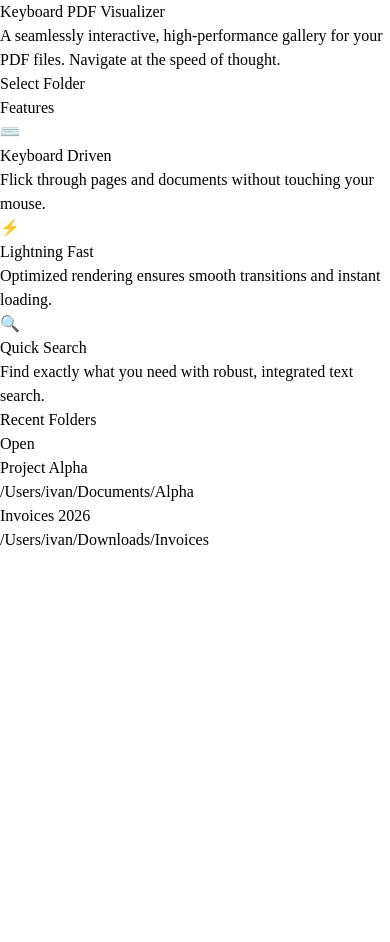
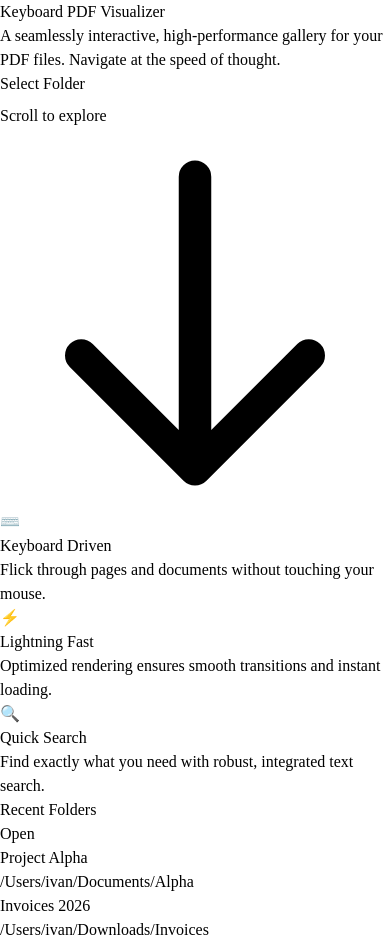
Before and after one commit to ivanmacieldxz/keyboard-pdf-visualizer, a React (Vite) app in the folder src/renderer/: page / in a window 390 px wide. Before the commit the page ends 844 px from the top, so only its background shows below. Built offline with nearby package versions, Linux system fonts and the light colour scheme.

Commit message:
fix: adjust hero full screen, vertical features, and scroll indicators

```diff
--- a/src/renderer/src/App.jsx
+++ b/src/renderer/src/App.jsx
@@ -24,22 +24,26 @@ function App() {
 
   return (
     <>
-      <div className="bg-orb w-[400px] h-[400px] bg-teal-accent -top-24 -left-24"></div>
-      <div className="bg-orb w-[500px] h-[500px] bg-blue-accent -bottom-36 -right-36 [animation-delay:-5s]"></div>
+      {/* Background Orbs */}
+      <div className="bg-orb w-[400px] h-[400px] bg-teal-accent -top-24 -left-24 fixed"></div>
+      <div className="bg-orb w-[500px] h-[500px] bg-blue-accent -bottom-36 -right-36 [animation-delay:-5s] fixed"></div>
 
-      <div className="relative z-10 min-h-screen flex flex-col items-center justify-center p-6 sm:p-12">
-        <h1 className="text-4xl sm:text-5xl md:text-6xl font-extrabold mb-4 text-center tracking-tight">
+      <div className="relative z-10 flex flex-col items-center">
+
+        {/* Hero Section - Full Screen */}
+        <div className="h-screen w-full flex flex-col items-center justify-center p-6 sm:p-12 relative">
+          <h1 className="text-5xl sm:text-6xl md:text-7xl font-extrabold mb-6 text-center tracking-tight">
             Keyboard <span className="text-gradient">PDF Visualizer</span>
           </h1>
 
-        <p className="text-lg sm:text-xl text-slate-400 mb-12 text-center font-light max-w-2xl">
+          <p className="text-xl sm:text-2xl text-slate-400 mb-12 text-center font-light max-w-2xl">
             A seamlessly interactive, high-performance gallery for your PDF files.
             Navigate at the speed of thought.
           </p>
 
           {/* Main CTA Button */}
           <motion.button
-          className="bg-gradient-to-br from-teal-accent to-blue-accent text-white font-semibold py-3 px-6 rounded-lg shadow-[0_4px_15px_rgba(45,212,191,0.3)] hover:shadow-[0_8px_25px_rgba(45,212,191,0.5)] flex items-center justify-center gap-2 overflow-hidden"
+            className="bg-gradient-to-br from-teal-accent to-blue-accent text-white font-semibold text-lg py-4 px-8 rounded-xl shadow-[0_4px_15px_rgba(45,212,191,0.3)] hover:shadow-[0_8px_25px_rgba(45,212,191,0.5)] flex items-center justify-center gap-3 overflow-hidden"
             onClick={handleSelectFolder}
             onHoverStart={() => setIsHovered(true)}
             onHoverEnd={() => setIsHovered(false)}
@@ -62,36 +66,55 @@ function App() {
             </AnimatePresence>
           </motion.button>
 
-        <div className="w-full max-w-4xl mt-16 grid grid-cols-1 md:grid-cols-2 gap-12">
-          {/* Features Vertical List */}
-          <div className="flex flex-col gap-6">
-            <h2 className="text-2xl font-bold text-white mb-2">Features</h2>
-
-            <div className="glass-panel p-5 transition-transform hover:-translate-y-1 hover:bg-slate-800/60">
-              <div className="text-3xl mb-2 text-gradient inline-block">⌨️</div>
-              <h3 className="text-lg font-semibold mb-1">Keyboard Driven</h3>
-              <p className="text-sm text-slate-400 leading-relaxed">Flick through pages and documents without touching your mouse.</p>
+          {/* Scroll Visual Cue */}
+          <motion.div
+            className="absolute bottom-12 text-slate-400 flex flex-col items-center"
+            animate={{ y: [0, 10, 0] }}
+            transition={{ repeat: Infinity, duration: 1.5, ease: "easeInOut" }}
+          >
+            <span className="text-sm font-medium mb-2 opacity-60">Scroll to explore</span>
+            <svg className="w-6 h-6 opacity-60" fill="none" stroke="currentColor" viewBox="0 0 24 24">
+              <path strokeLinecap="round" strokeLinejoin="round" strokeWidth={2} d="M19 14l-7 7m0 0l-7-7m7 7V3" />
+            </svg>
+          </motion.div>
         </div>
 
-            <div className="glass-panel p-5 transition-transform hover:-translate-y-1 hover:bg-slate-800/60">
-              <div className="text-3xl mb-2 text-gradient inline-block">⚡</div>
-              <h3 className="text-lg font-semibold mb-1">Lightning Fast</h3>
-              <p className="text-sm text-slate-400 leading-relaxed">Optimized rendering ensures smooth transitions and instant loading.</p>
+        {/* Content Section (Features and Recent Folders) */}
+        <div className="w-full max-w-3xl px-6 pb-24 flex flex-col gap-12">
+
+          {/* Features Full Width List (No title) */}
+          <div className="flex flex-col gap-6">
+            <div className="glass-panel p-6 transition-transform hover:-translate-y-1 hover:bg-slate-800/60 flex flex-col sm:flex-row gap-4 items-start sm:items-center">
+              <div className="text-4xl">⌨️</div>
+              <div>
+                <h3 className="text-xl font-semibold mb-1">Keyboard Driven</h3>
+                <p className="text-base text-slate-400 leading-relaxed">Flick through pages and documents without touching your mouse.</p>
+              </div>
             </div>
 
-            <div className="glass-panel p-5 transition-transform hover:-translate-y-1 hover:bg-slate-800/60">
-              <div className="text-3xl mb-2 text-gradient inline-block">🔍</div>
-              <h3 className="text-lg font-semibold mb-1">Quick Search</h3>
-              <p className="text-sm text-slate-400 leading-relaxed">Find exactly what you need with robust, integrated text search.</p>
+            <div className="glass-panel p-6 transition-transform hover:-translate-y-1 hover:bg-slate-800/60 flex flex-col sm:flex-row gap-4 items-start sm:items-center">
+              <div className="text-4xl">⚡</div>
+              <div>
+                <h3 className="text-xl font-semibold mb-1">Lightning Fast</h3>
+                <p className="text-base text-slate-400 leading-relaxed">Optimized rendering ensures smooth transitions and instant loading.</p>
+              </div>
+            </div>
+
+            <div className="glass-panel p-6 transition-transform hover:-translate-y-1 hover:bg-slate-800/60 flex flex-col sm:flex-row gap-4 items-start sm:items-center">
+              <div className="text-4xl">🔍</div>
+              <div>
+                <h3 className="text-xl font-semibold mb-1">Quick Search</h3>
+                <p className="text-base text-slate-400 leading-relaxed">Find exactly what you need with robust, integrated text search.</p>
+              </div>
             </div>
           </div>
 
           {/* Recent Folders Section */}
-          <div className="flex flex-col">
-            <div className="flex items-center justify-between mb-4 border-b border-white/10 pb-2">
+          <div className="flex flex-col mt-4">
+            <div className="flex items-center justify-between mb-4 border-b border-white/10 pb-3">
               <h2 className="text-2xl font-bold text-white">Recent Folders</h2>
               <button
-                className="text-sm font-semibold px-4 py-1.5 rounded bg-white/10 hover:bg-white/20 transition-colors disabled:opacity-30 disabled:hover:bg-white/10 disabled:cursor-not-allowed"
+                className="text-sm font-semibold px-5 py-2 rounded bg-white/10 hover:bg-white/20 transition-colors disabled:opacity-30 disabled:hover:bg-white/10 disabled:cursor-not-allowed"
                 disabled={!selectedRecent}
                 onClick={handleOpenRecent}
               >
@@ -99,19 +122,20 @@ function App() {
               </button>
             </div>
 
-            <div className="flex flex-col gap-2">
+            <div className="flex flex-col gap-3">
               {recentFolders.map(folder => (
                 <div
                   key={folder.id}
                   onClick={() => setSelectedRecent(folder)}
-                  className={`p-3 rounded-lg cursor-pointer transition-colors border ${selectedRecent?.id === folder.id ? 'bg-teal-accent/20 border-teal-accent/50' : 'bg-white/5 border-transparent hover:bg-white/10'}`}
+                  className={`p-4 rounded-xl cursor-pointer transition-colors border ${selectedRecent?.id === folder.id ? 'bg-teal-accent/20 border-teal-accent/50' : 'bg-white/5 border-transparent hover:bg-white/10'}`}
                 >
-                  <div className="font-medium text-slate-200">{folder.name}</div>
-                  <div className="text-xs text-slate-500 truncate mt-1">{folder.path}</div>
+                  <div className="font-medium text-lg text-slate-200">{folder.name}</div>
+                  <div className="text-sm text-slate-500 truncate mt-1">{folder.path}</div>
                 </div>
               ))}
             </div>
           </div>
+
         </div>
       </div>
     </>
--- a/src/renderer/src/assets/main.css
+++ b/src/renderer/src/assets/main.css
@@ -9,7 +9,7 @@
 
 @layer base {
   body {
-    @apply bg-base-black text-white min-h-screen overflow-hidden select-none font-sans;
+    @apply bg-base-black text-white min-h-screen overflow-x-hidden select-none font-sans;
   }
 }
 
```
Lines whose indentation alone changed are shown as unchanged.
